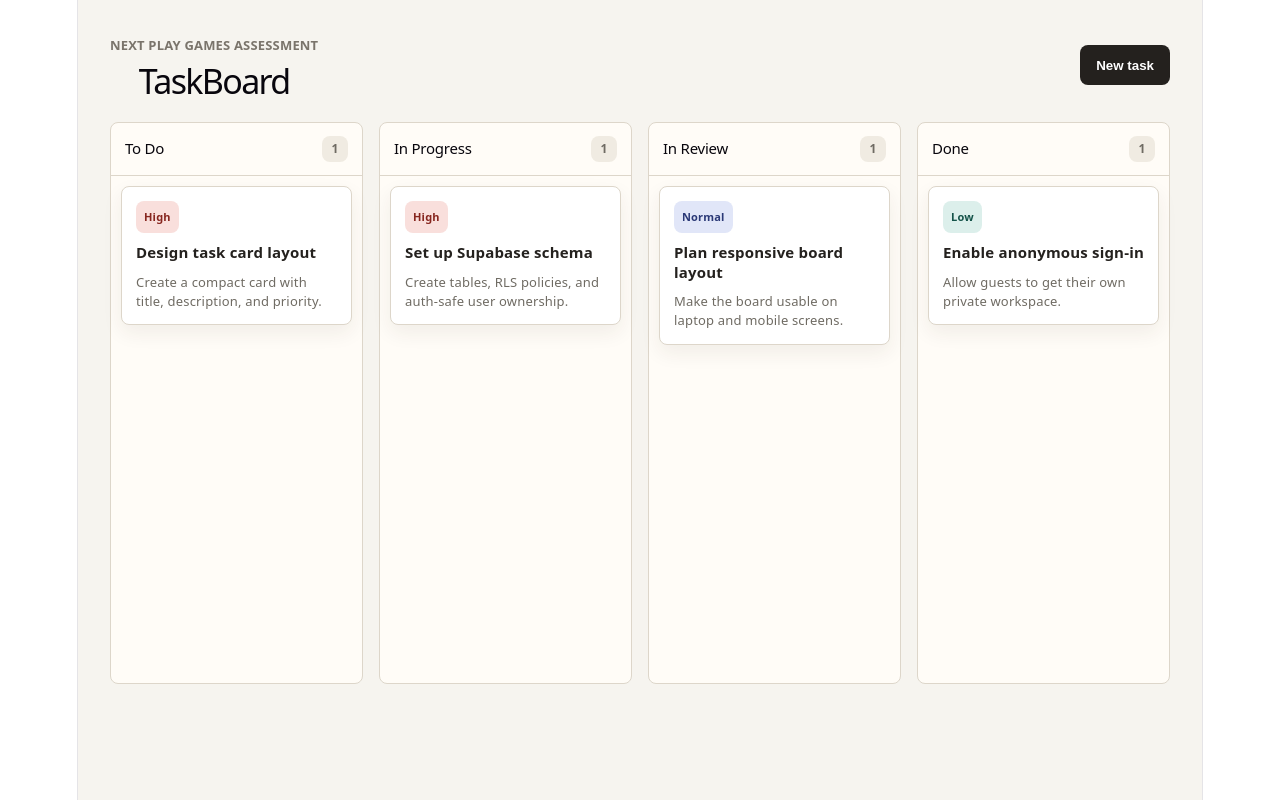
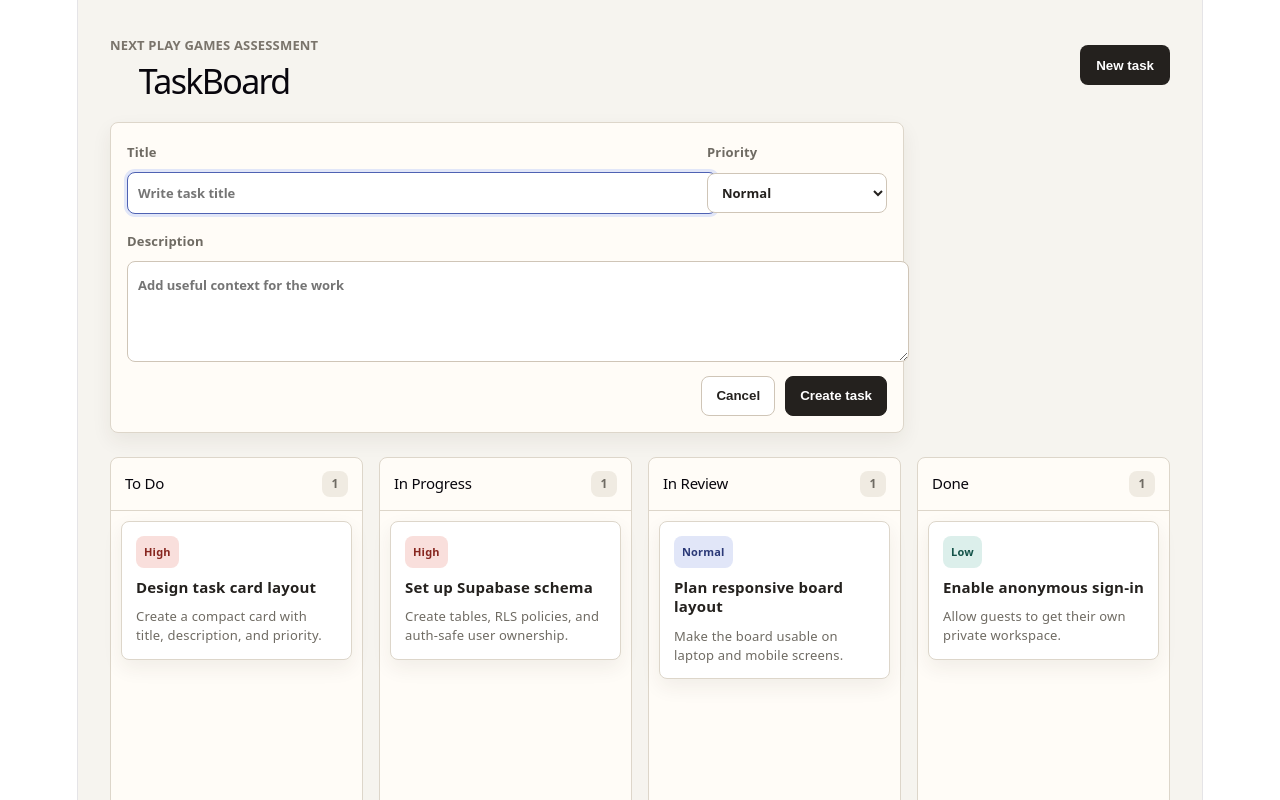
Before and after one commit to bvetsa/TaskBoard, a React (Vite) app: page / in a window 1280 px wide. Both pictures are taken after a click on the button "New task". Shown: the top 800 px of the page. Built offline with nearby package versions, Linux system fonts and the light colour scheme.

Commit message:
local task creation and task movement

```diff
--- a/src/App.css
+++ b/src/App.css
@@ -37,6 +37,85 @@
   font-weight: 800;
 }
 
+.task-form {
+  display: grid;
+  gap: 14px;
+  max-width: 760px;
+  margin-bottom: 24px;
+  padding: 16px;
+  border: 1px solid #ddd6ca;
+  border-radius: 8px;
+  background: #fffcf7;
+  box-shadow: 0 8px 20px rgb(51 42 31 / 7%);
+}
+
+.form-grid {
+  display: grid;
+  grid-template-columns: minmax(0, 1fr) 180px;
+  gap: 12px;
+}
+
+.task-form label {
+  display: grid;
+  gap: 7px;
+  color: #6f6b63;
+  font-size: 13px;
+  font-weight: 800;
+  text-align: left;
+}
+
+.task-form input,
+.task-form select,
+.task-form textarea {
+  width: 100%;
+  border: 1px solid #cfc5b7;
+  border-radius: 8px;
+  background: white;
+  color: #24211e;
+  font: inherit;
+  outline: none;
+}
+
+.task-form input,
+.task-form select {
+  height: 40px;
+  padding: 0 10px;
+}
+
+.task-form textarea {
+  resize: vertical;
+  padding: 10px;
+}
+
+.task-form input:focus,
+.task-form select:focus,
+.task-form textarea:focus {
+  border-color: #4f62b3;
+  box-shadow: 0 0 0 3px #e1e6f8;
+}
+
+.form-actions {
+  display: flex;
+  justify-content: flex-end;
+  gap: 10px;
+}
+
+.form-actions button {
+  height: 40px;
+  padding: 0 14px;
+  border: 1px solid #cfc5b7;
+  border-radius: 8px;
+  background: white;
+  color: #24211e;
+  font-weight: 800;
+}
+
+.form-actions button[type='submit'] {
+  border-color: #24211e;
+  background: #24211e;
+  color: white;
+}
+
 .board {
   display: grid;
   grid-template-columns: repeat(4, minmax(220px, 1fr));
@@ -49,6 +128,13 @@
   border: 1px solid #ddd6ca;
   border-radius: 8px;
   background: #fffcf7;
+  transition:
+    border-color 160ms ease,
+    background 160ms ease;
+}
+
+.column:hover {
+  border-color: #cfc5b7;
 }
 
 .column-header {
@@ -91,8 +177,23 @@
   border: 1px solid #ddd6ca;
   border-radius: 8px;
   background: white;
+  cursor: grab;
   text-align: left;
   box-shadow: 0 8px 20px rgb(51 42 31 / 7%);
+  transition:
+    border-color 160ms ease,
+    box-shadow 160ms ease,
+    transform 160ms ease;
+}
+
+.task-card:hover {
+  border-color: #cfc5b7;
+  box-shadow: 0 12px 26px rgb(51 42 31 / 10%);
+  transform: translateY(-1px);
+}
+
+.task-card:active {
+  cursor: grabbing;
 }
 
 .task-card h3 {
@@ -153,4 +254,16 @@
   .app-header button {
     width: 100%;
   }
+
+  .form-grid {
+    grid-template-columns: 1fr;
+  }
+
+  .form-actions {
+    flex-direction: column-reverse;
+  }
+
+  .form-actions button {
+    width: 100%;
+  }
 }
--- a/src/App.tsx
+++ b/src/App.tsx
@@ -1,3 +1,5 @@
+import { useState } from 'react'
+import type { FormEvent } from 'react'
 import './App.css'
 
 type TaskStatus = 'todo' | 'in_progress' | 'in_review' | 'done'
@@ -17,7 +19,7 @@ const columns: { status: TaskStatus; title: string }[] = [
   { status: 'done', title: 'Done' },
 ]
 
-const tasks: Task[] = [
+const initialTasks: Task[] = [
   {
     id: '1',
     title: 'Design task card layout',
@@ -49,6 +51,49 @@ const tasks: Task[] = [
 ]
 
 function App() {
+  const [tasks, setTasks] = useState<Task[]>(initialTasks)
+  const [isFormOpen, setIsFormOpen] = useState(false)
+  const [title, setTitle] = useState('')
+  const [description, setDescription] = useState('')
+  const [priority, setPriority] = useState<Task['priority']>('normal')
+  const [draggingTaskId, setDraggingTaskId] = useState<string | null>(null)
+
+  function handleCreateTask(event: FormEvent) {
+    event.preventDefault()
+
+    const trimmedTitle = title.trim()
+    if (!trimmedTitle) return
+
+    const newTask: Task = {
+      id: crypto.randomUUID(),
+      title: trimmedTitle,
+      description: description.trim() || 'No description added yet.',
+      status: 'todo',
+      priority,
+    }
+
+    setTasks((currentTasks) => [newTask, ...currentTasks])
+    setTitle('')
+    setDescription('')
+    setPriority('normal')
+    setIsFormOpen(false)
+  }
+
+  function moveTask(taskId: string, status: TaskStatus) {
+    setTasks((currentTasks) =>
+      currentTasks.map((task) =>
+        task.id === taskId ? { ...task, status } : task,
+      ),
+    )
+  }
+
+  function handleDrop(status: TaskStatus) {
+    if (!draggingTaskId) return
+
+    moveTask(draggingTaskId, status)
+    setDraggingTaskId(null)
+  }
+
   return (
     <main className="app-shell">
       <header className="app-header">
@@ -56,15 +101,69 @@ function App() {
           <p className="eyebrow">Next Play Games Assessment</p>
           <h1>TaskBoard</h1>
         </div>
-        <button type="button">New task</button>
+        <button type="button" onClick={() => setIsFormOpen(true)}>
+          New task
+        </button>
       </header>
+
+      {isFormOpen && (
+        <form className="task-form" onSubmit={handleCreateTask}>
+          <div className="form-grid">
+            <label>
+              Title
+              <input
+                value={title}
+                onChange={(event) => setTitle(event.target.value)}
+                placeholder="Write task title"
+                autoFocus
+              />
+            </label>
+
+            <label>
+              Priority
+              <select
+                value={priority}
+                onChange={(event) =>
+                  setPriority(event.target.value as Task['priority'])
+                }
+              >
+                <option value="low">Low</option>
+                <option value="normal">Normal</option>
+                <option value="high">High</option>
+              </select>
+            </label>
+          </div>
+
+          <label>
+            Description
+            <textarea
+              value={description}
+              onChange={(event) => setDescription(event.target.value)}
+              placeholder="Add useful context for the work"
+              rows={3}
+            />
+          </label>
+
+          <div className="form-actions">
+            <button type="button" onClick={() => setIsFormOpen(false)}>
+              Cancel
+            </button>
+            <button type="submit">Create task</button>
+          </div>
+        </form>
+      )}
 
       <section className="board" aria-label="Kanban task board">
         {columns.map((column) => {
           const columnTasks = tasks.filter((task) => task.status === column.status)
 
           return (
-            <section className="column" key={column.status}>
+            <section
+              className="column"
+              key={column.status}
+              onDragOver={(event) => event.preventDefault()}
+              onDrop={() => handleDrop(column.status)}
+            >
               <div className="column-header">
                 <h2>{column.title}</h2>
                 <span>{columnTasks.length}</span>
@@ -72,7 +171,13 @@ function App() {
 
               <div className="task-list">
                 {columnTasks.map((task) => (
-                  <article className="task-card" key={task.id}>
+                  <article
+                    className="task-card"
+                    draggable
+                    key={task.id}
+                    onDragStart={() => setDraggingTaskId(task.id)}
+                    onDragEnd={() => setDraggingTaskId(null)}
+                  >
                     <span className={`priority ${task.priority}`}>
                       {task.priority}
                     </span>
```
